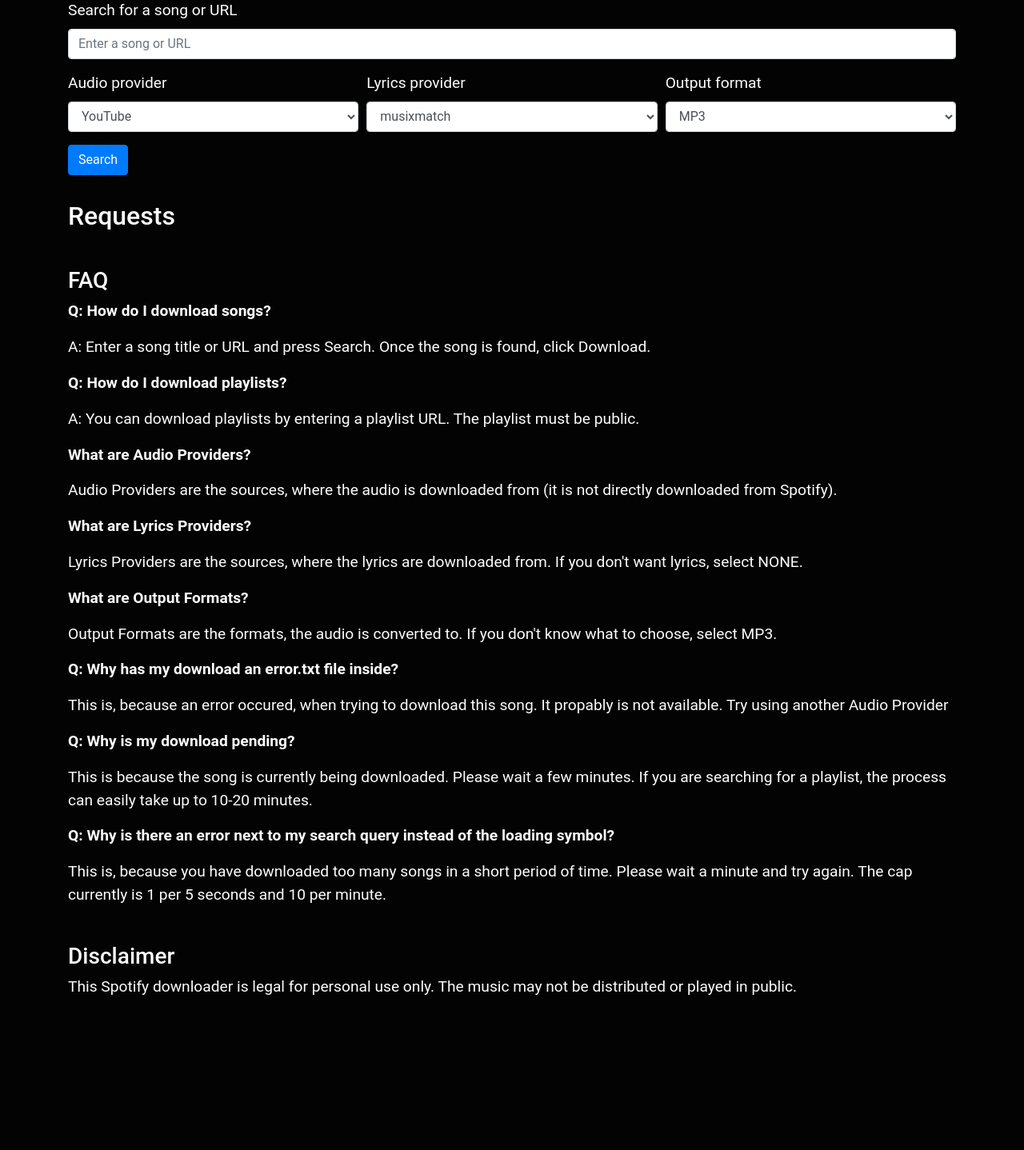
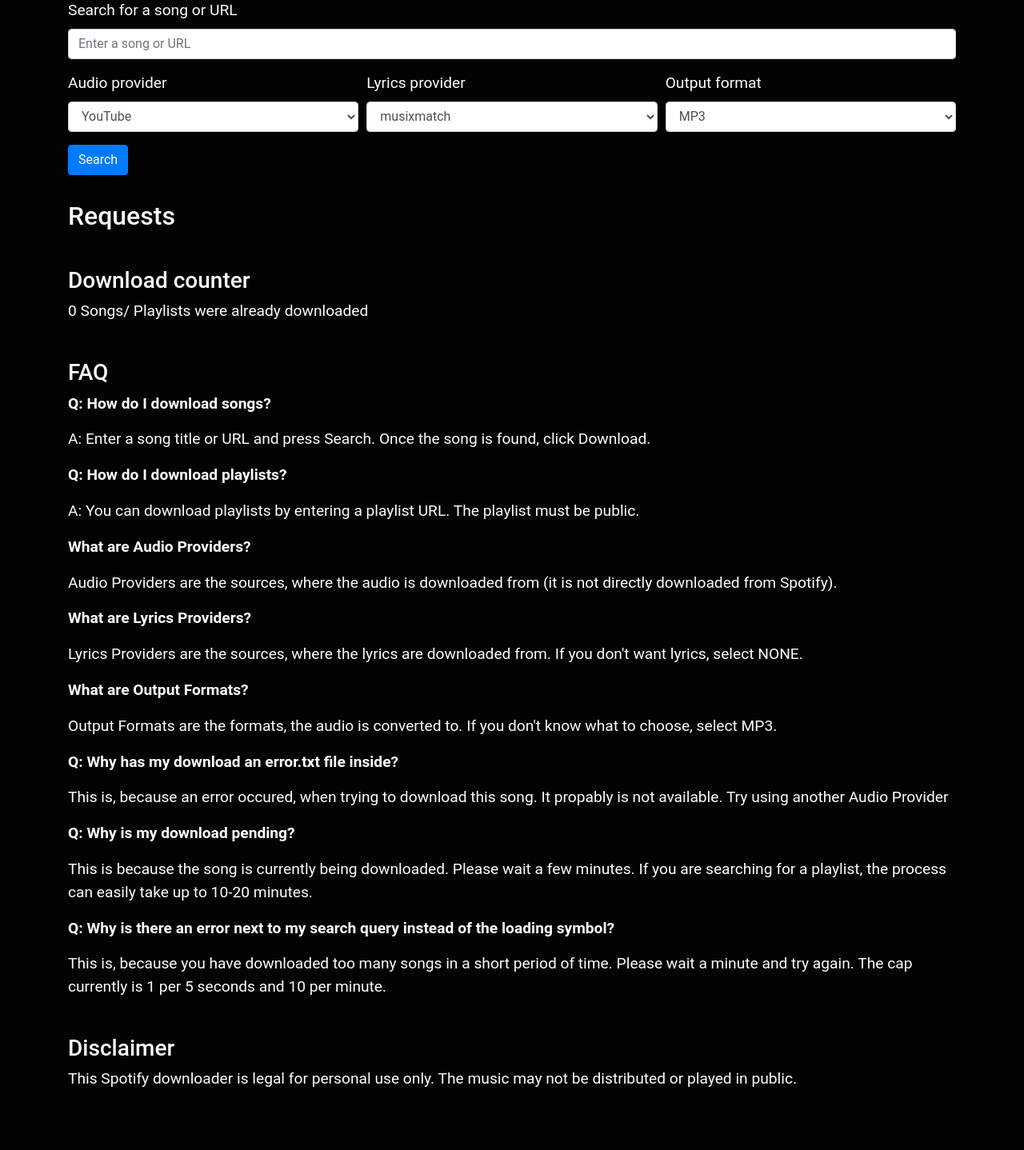
Before and after one commit to 2Friendly4You/SpotifyDownloader, a Flask app: page / in a window 1280 px wide. Shown: the part 121-1559 px from the top of the page at 80% size. Before the commit the page ends 1365 px from the top, so only its background shows below. Run offline with Flask 3, Linux system fonts and the light colour scheme; some libraries are stand-ins or nearby versions.

Commit message:
Add download counter to index.html

```diff
--- a/app.py
+++ b/app.py
@@ -108,6 +108,13 @@ def search():
 
     return jsonify({'status': 'success', 'message': 'Song download started', 'unique_id': unique_id})
 
+@app.route('/download_counter', methods=['GET'])
+def download_counter():
+    with open('searches.json', 'r') as f:
+        searches = json.load(f)
+    return str(searches['total'])
+
+
 @app.route('/status/<unique_id>', methods=['GET'])
 def check_request(unique_id):
     pending_requests = get_pending_requests()
--- a/templates/index.html
+++ b/templates/index.html
@@ -158,6 +158,9 @@
             </ul>
         </div>
         <br>
+        <h3>Download counter</h3>
+        <span><span id="downloadCounter"></span> Songs/ Playlists were already downloaded</p>
+        <br>
         <div>
             <h3>FAQ</h3>
             <p><b>Q: How do I download songs?</b></p>
@@ -264,7 +267,8 @@
                     output_format: output_format
                 })
                     .done(function (data, textStatus, jqXHR) {
-                        console.log(data);
+                        // increment download counter
+                        incrementDownloadCounter();
                         if (jqXHR.status === 429) {
                             // Handle status code 429 (Too Many Requests)
                             var requestElement = $('#' + requestId);
@@ -400,6 +404,17 @@
 
         setLightMode();
     </script>
+    <script>
+        // download counter
+        $.get('/download_counter', function (data) {
+            $("#downloadCounter").text(data);
+        });
+
+        function incrementDownloadCounter() {
+            // just increment the counter locally
+            $("#downloadCounter").text(parseInt($("#downloadCounter").text()) + 1);
+        }
+    </script>
 </body>
 
 </html>
```
